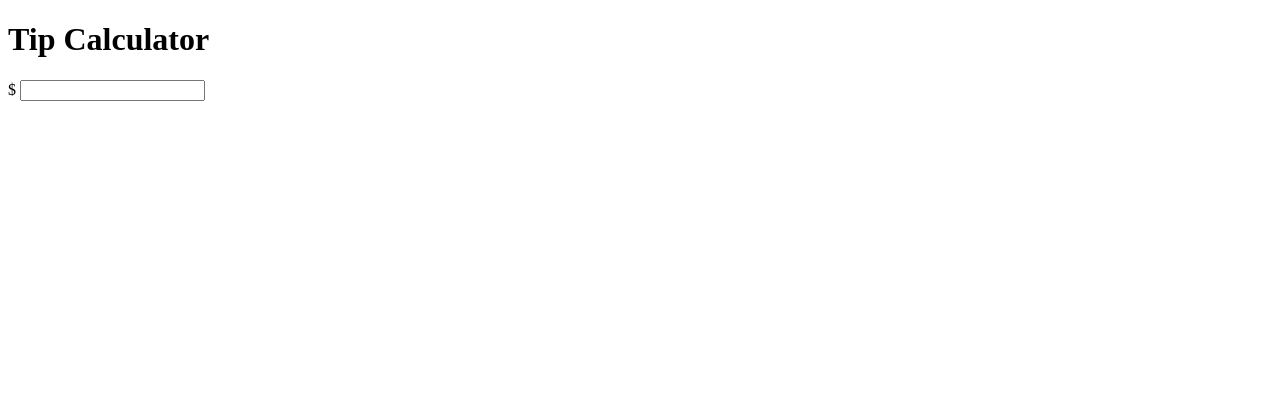
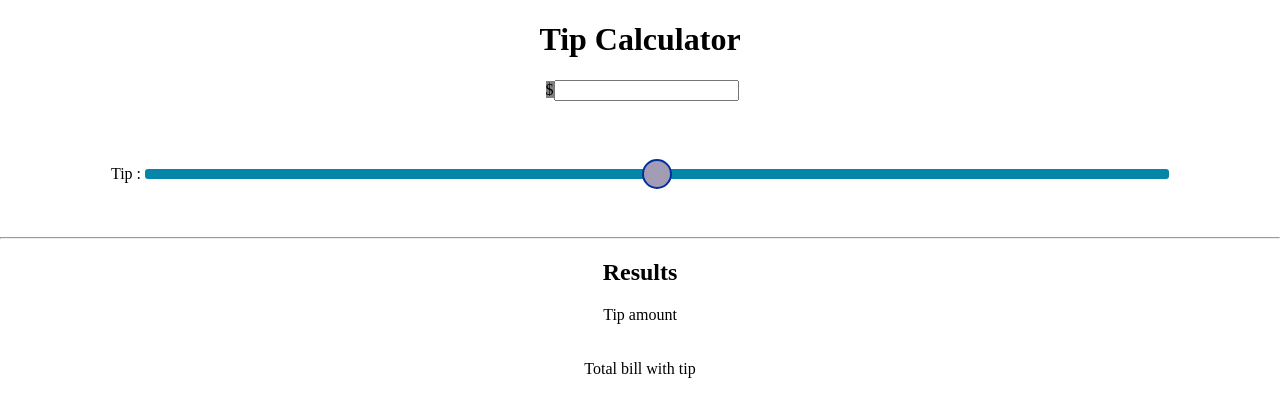
Before and after one commit to dialloel/TIP-CALCULATOR, a plain HTML site: page index.html in a window 1280 px wide. Drawn offline with Linux system fonts and the light colour scheme.

Commit message:
ajout code java script et test du fonctionnement

```diff
--- a/index.html
+++ b/index.html
@@ -5,15 +5,64 @@
     <meta http-equiv="X-UA-Compatible" content="IE=edge">
     <meta name="viewport" content="width=device-width, initial-scale=1.0">
     <title>Document</title>
+    <link rel="stylesheet" href="style.css">
 </head>
 <body>
     <h1>Tip Calculator</h1>
-    <div>
-        <label for="amount"> <span class="dollars">$</span></label> <input type="number">
+
+<form action="form">
+
+    <div class="montant">
+        <label for="amount"> </label>
+        <span class="dollars">$</span><input type="text" id="amount">
+
+    </div>
+
+    <br><br>
+
+    <div Class="Wrapper">
+        <Label for="Tip" >
+            Tip :</Label>
+
+            <input type="range" min="15" max="25" id="Tip">
+        <span id=”percentage-output”></span>
+
+
+    </div>
+    <br>
+
+    <hr>
+
+</form>
+
+    <h2>Results</h2>
+
+    <div class="montant-tip">
+
+        <label for="tipamount">
+
+        <span>Tip amount</span></label> <span id="tipamount"></span>
+
+
+
+    </div>
+    <br>
+    <br>
+
+    <div class="montant-total">
+
+        <label for="totalbill">
+
+        <span>Total bill with tip</span> </label> <span type="text" id="totalbill"></span>
+
+
 
     </div>
 
 
 
+<script src="main.js"></script>
+
+
 </body>
 </html>
--- a/main.js
+++ b/main.js
@@ -0,0 +1,25 @@
+ document.getElementById("form").onchange = function(){
+
+
+  var totalAmount = Number(document.getElementById("amount").value);
+
+
+  var tipPercentage = document.getElementById("Tip").value;
+
+  var tipAmount= totalAmount * (tipPercentage/100);
+  var totalBill = totalAmount + tipAmount;
+
+  document.getElementById("percentage-output").innerHTML = " " + tipPercentage + "%";
+  document.getElementById("totalbill").innerHTML = " " + totalBill;
+
+
+
+}
+
+
+
+
+
+// const percentageOutput = document.getElementById("percentage-output");
+// var  tipAmount = document.getElementById("tipamount");
+// const totalBill = document.getElementById("totalbill");
--- a/style.css
+++ b/style.css
@@ -0,0 +1,63 @@
+* {
+	box-sizing: border-box;
+}
+
+body{
+
+    width: 100%;
+    margin: 0;
+    padding: 0;
+}
+
+h1, h2{
+    text-align: center;
+    font-weight: bold;
+}
+.dollars{
+    background-color: gray;
+
+
+
+
+}
+.montant{
+    text-align: center;
+
+
+
+
+}
+.Wrapper{
+    text-align: center;
+
+
+}
+
+#Tip {
+    -webkit-appearance: none;
+    width: 80%;
+    margin: 2rem 0;
+    height: 10px;
+    background: hsl(193, 94%, 34%);
+    border-radius: 3px;
+    }
+    #Tip::-webkit-slider-thumb {
+    -webkit-appearance: none;
+    appearance: none;
+    width: 30px;
+    height: 30px;
+    border-radius: 50%;
+    border: 2px solid rgb(5, 47, 156);
+    background: hsl(255, 14%, 66%);
+    cursor: pointer;
+    }
+
+    .montant-tip, .montant-total{
+        text-align: center;
+
+    }
+
+    label, input {
+		display: inline-block;
+
+	}
```
